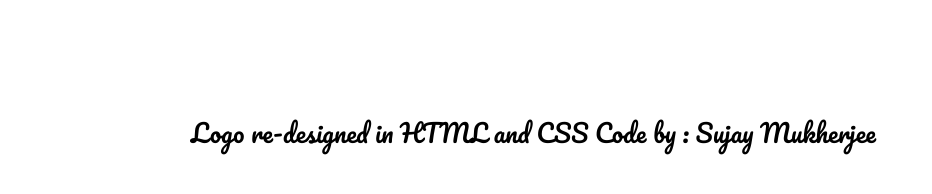
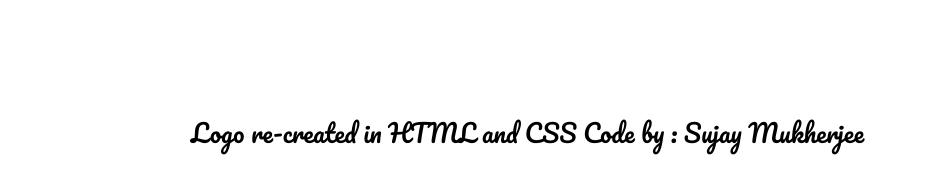
Before and after one commit to devsujay19/Apple-Logo, a plain HTML site: page index.html in a window 1280 px wide. Shown: the part 492-686 px from the top of the page, 129-1061 px from the left. Drawn offline with Linux system fonts and the light colour scheme.

Commit message:
Update index.html

```diff
--- a/index.html
+++ b/index.html
@@ -22,7 +22,7 @@
     </div>
 
     <div class="credit-container">
-      <div class="credit-text">Logo re-designed in HTML and CSS Code by : Sujay Mukherjee</div>
+      <div class="credit-text">Logo re-created in HTML and CSS Code by : Sujay Mukherjee</div>
     </div>
 
     <a href="https://gtithub.com/devsujay19/Apple-Logo">
```
